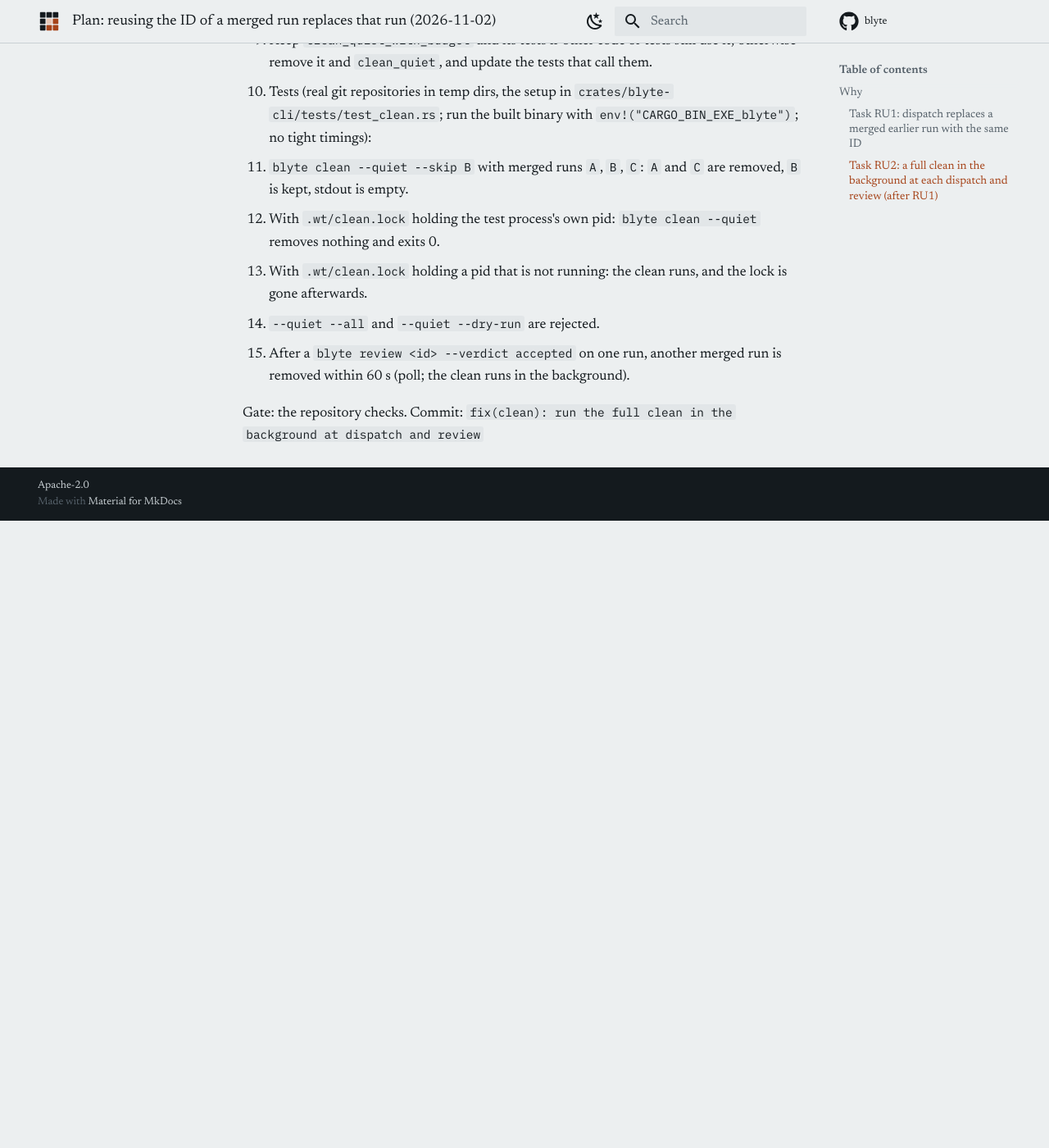
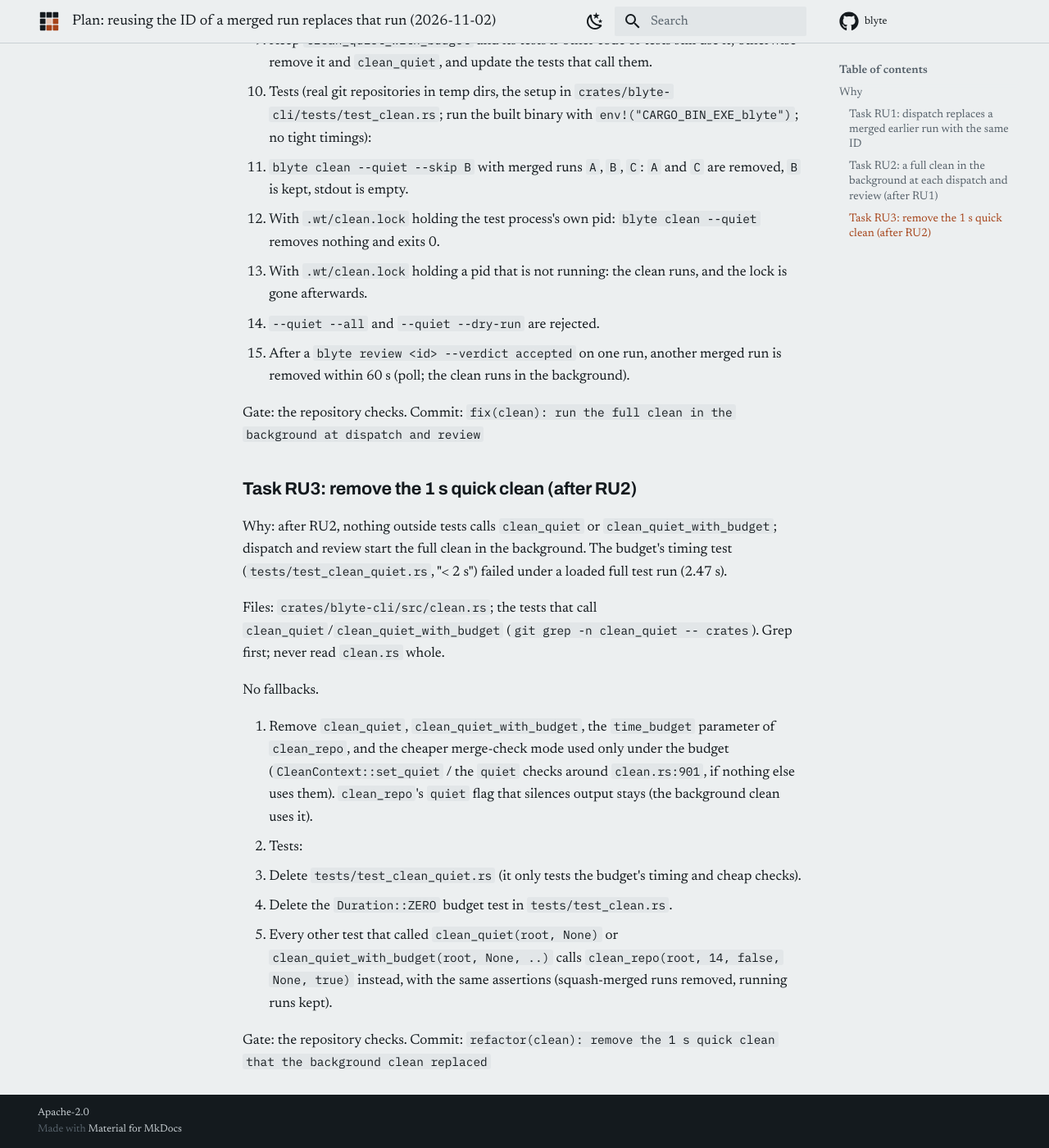
Before and after one commit to dnf0/blyte, an MkDocs documentation site: the page built from docs/plans/2026-11-02-reuse-merged-run-id.md, in a window 1280 px wide and 1400 px high, scrolled down 3800 px. Shown: the whole window at 82% size. Built offline with MkDocs 1.6.1 and Material for MkDocs 9.7.7, drawn with Linux system fonts in a browser that asks for light colours; comment, search, counter and statistics services are not loaded; before the commit the page ends 4435 px from its top, so only the background shows below that.

Commit message:
docs(plan): remove the 1 s quick clean
Co-Authored-By: Claude Opus 5.5 <noreply@anthropic.com>

```diff
--- a/docs/plans/2026-11-02-reuse-merged-run-id.md
+++ b/docs/plans/2026-11-02-reuse-merged-run-id.md
@@ -109,3 +109,26 @@ No fallbacks.
      clean runs in the background).
 
 Gate: the repository checks. Commit: `fix(clean): run the full clean in the background at dispatch and review`
+
+### Task RU3: remove the 1 s quick clean (after RU2)
+
+Why: after RU2, nothing outside tests calls `clean_quiet` or `clean_quiet_with_budget`; dispatch and review start the full
+clean in the background. The budget's timing test (`tests/test_clean_quiet.rs`, "< 2 s") failed under a loaded full test
+run (2.47 s).
+
+Files: `crates/blyte-cli/src/clean.rs`; the tests that call `clean_quiet`/`clean_quiet_with_budget` (`git grep -n
+clean_quiet -- crates`). Grep first; never read `clean.rs` whole.
+
+No fallbacks.
+
+1. Remove `clean_quiet`, `clean_quiet_with_budget`, the `time_budget` parameter of `clean_repo`, and the cheaper
+   merge-check mode used only under the budget (`CleanContext::set_quiet` / the `quiet` checks around `clean.rs:901`, if
+   nothing else uses them). `clean_repo`'s `quiet` flag that silences output stays (the background clean uses it).
+2. Tests:
+   - Delete `tests/test_clean_quiet.rs` (it only tests the budget's timing and cheap checks).
+   - Delete the `Duration::ZERO` budget test in `tests/test_clean.rs`.
+   - Every other test that called `clean_quiet(root, None)` or `clean_quiet_with_budget(root, None, ..)` calls
+     `clean_repo(root, 14, false, None, true)` instead, with the same assertions (squash-merged runs removed, running
+     runs kept).
+
+Gate: the repository checks. Commit: `refactor(clean): remove the 1 s quick clean that the background clean replaced`
```
